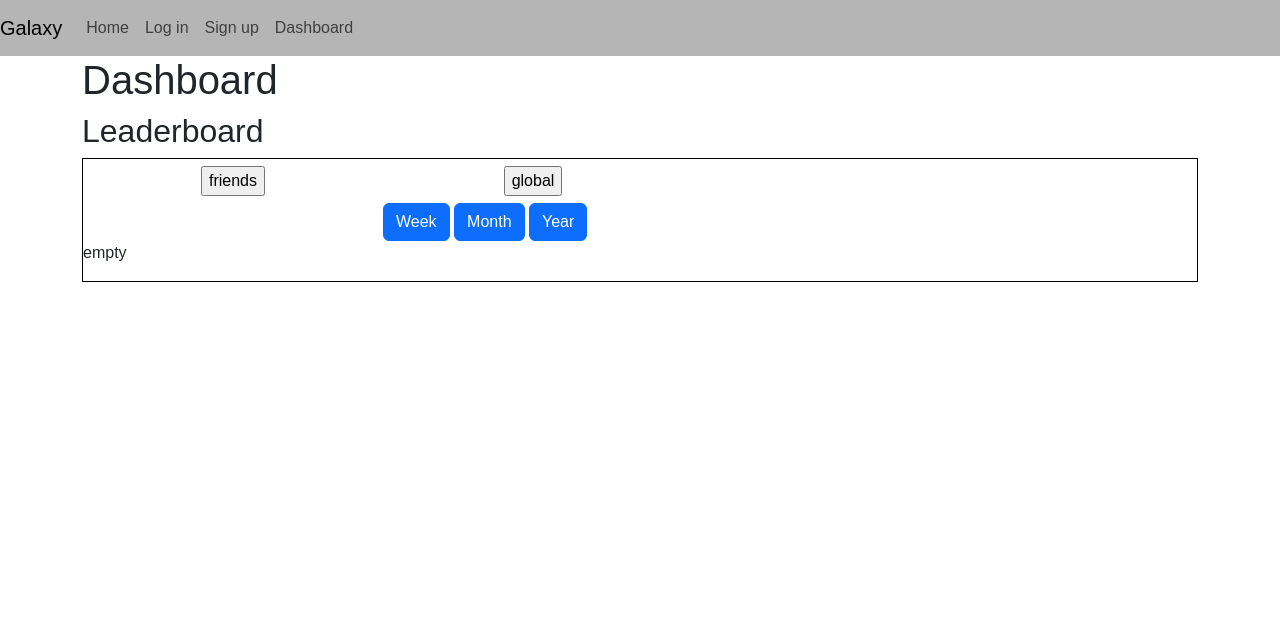
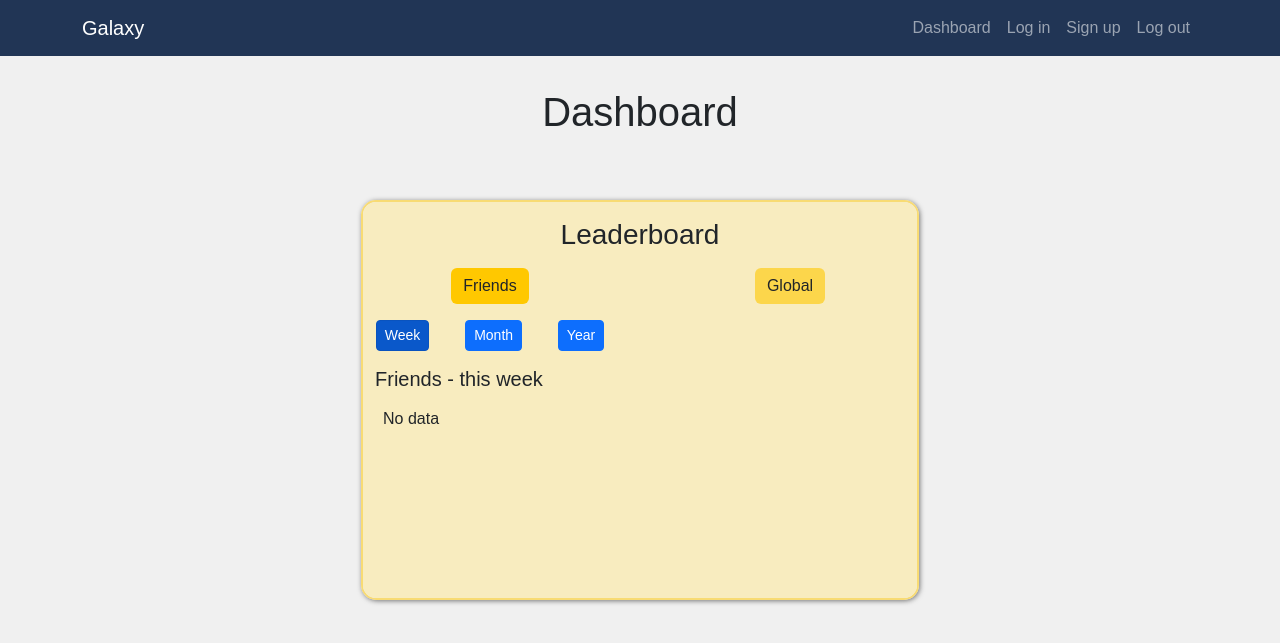
Before and after one commit to aysinakpinar/team_project_galaxy, a Flask app: page /dashboard in a window 1280 px wide. Shown: the top 643 px of the page. Run offline with Flask 3, Linux system fonts and the light colour scheme; the visitor is signed in with stand-in values (Sample User, id 1); parts of the project's set-up code (start-up, migrations or seed data) failed here and were passed over.

Commit message:
update(dashboard): update dashboard

```diff
--- a/templates/base.html
+++ b/templates/base.html
@@ -16,7 +16,15 @@
                 font-family: "Quicksand", sans-serif;
             }
             .base-navbar {
-                background-color: rgb(181, 181, 181);
+                /* background-color: #3e54ac; */
+                /* background-color: #053b50; */
+                background-color: #213555;
+            }
+            body {
+                margin-top: 5rem;
+                /* background-color: #ecf2ff; */
+                /* background-color: #eeeeee; */
+                background-color: #f0f0f0;
             }
         </style>
 
@@ -24,13 +32,22 @@
         {% block styles %} {% endblock %}
     </head>
     <body>
-        <!-- navigation -->
-        <nav class="navbar navbar-expand-lg base-navbar">
+        <!-- navbar -->
+        <nav class="navbar navbar-expand-lg navbar-dark base-navbar fixed-top">
+            <div class="container">
                 <a class="navbar-brand" href="#">Galaxy</a>
-            <div class="collapse navbar-collapse">
-                <ul class="navbar-nav">
+                <button
+                    class="navbar-toggler"
+                    type="button"
+                    data-bs-toggle="collapse"
+                    data-bs-target="#navbarNav"
+                >
+                    <span class="navbar-toggler-icon"></span>
+                </button>
+                <div class="collapse navbar-collapse" id="navbarNav">
+                    <ul class="navbar-nav ms-auto">
                         <li class="nav-item">
-                        <a class="nav-link" href="/">Home</a>
+                            <a class="nav-link" href="/dashboard">Dashboard</a>
                         </li>
                         <li class="nav-item">
                             <a class="nav-link" href="/auth/login">Log in</a>
@@ -38,14 +55,22 @@
                         <li class="nav-item">
                             <a class="nav-link" href="/auth/signup">Sign up</a>
                         </li>
+                        {% if session["user_id"] %}
                         <li class="nav-item">
-                        <a class="nav-link" href="/dashboard">Dashboard</a>
+                            <a class="nav-link" href="/auth/logout">Log out</a>
                         </li>
+                        {% endif %}
                     </ul>
+                </div>
             </div>
         </nav>
 
         <!-- content  -->
         <main class="container">{% block content %} {% endblock %}</main>
+
+        <!-- bootstap js -->
+        <script src="https://cdn.jsdelivr.net/npm/bootstrap@5.3.0/dist/js/bootstrap.bundle.min.js"></script>
+
+        {% block javasript %}{% endblock %}
     </body>
 </html>
--- a/templates/dashboard.html
+++ b/templates/dashboard.html
@@ -2,21 +2,41 @@
 <!-- for your custom styles -->
 {% block styles %}
 <style>
+    .leaderboard-container {
+        width: 100%;
+    }
     .leaderboard {
-        border: 1px solid black;
+        width: 50%;
+        border-radius: 15px;
+        min-width: 450px;
+        height: 400px;
+        overflow: auto;
+        background-color:#f8ecbf;
+        box-shadow: 1px 1px 5px rgb(119, 119, 119);
+        border:2px solid #f8db73;
     }
     .leaderboard-form {
         width: 300px;
     }
+    .leaderboard-button {
+        border: none;
+        background-color: #ffc8009a;
+    }
+    .leaderboard-button.active, .leaderboard-button:hover  {
+        background-color: #ffc800;
+    }
+
 </style>
 
 {% endblock %}
 <!-- your html content in body -->
 {% block content %}
-<div>
-    <h1>Dashboard</h1>
-    <h2>Leaderboard</h2>
-    <div class="d-flex flex-column leaderboard">
+<div class="d-flex flex-column align-items-center mt-4">
+    <h1 class="mt-2">Dashboard</h1>
+    <!-- LEADERBOARD SECTION -------- START -->
+    <div class="leaderboard-container d-flex flex-column align-items-center mt-5">
+        <section class="leaderboard d-flex flex-column align-items-center mt-2">
+            <h3 class="my-3">Leaderboard</h3>
             <div class="d-flex">
                 <form
                     method="post"
@@ -26,28 +46,34 @@
                     <!-- CSRF Token  is required by the wtforms library -->
                     {{ form.hidden_tag() }}
                     <!-- button to friends -->
-                <div class="btn">{{ form.friends }}</div>
-                {% if not users_with_points and friends_with_points|length > 0
-                %}
+                    <div class="d-flex justify-content-center">
+                        <input
+                            class="btn leaderboard-button {% if friends_with_points %}active{% endif %}"
+                            type="submit"
+                            name="all_friends"
+                            value="Friends"
+                        />
+                    </div>
+                    {% if not users_with_points %}
                     <!-- monthly, yearly buttons -->
-                <div id="friends-buttons-container" class="d-flex">
+                    <div id="friends-buttons-container" class="d-flex justify-content-evenly my-3">
                         <input
                             type="submit"
                             name="friends_weekly"
                             value="Week"
-                        class="btn btn-primary {% if points_period=='weekly' %}active{% endif %}"
+                            class="btn btn-primary btn-sm {% if points_period=='week' %}active{% endif %}"
                         />
                         <input
                             type="submit"
                             name="friends_monthly"
                             value="Month"
-                        class="btn btn-primary {% if points_period=='monthly' %}active{% endif %}"
+                            class="btn btn-primary btn-sm {% if points_period=='month' %}active{% endif %}"
                         />
                         <input
                             type="submit"
                             name="friends_yearly"
                             value="Year"
-                        class="btn btn-primary {% if points_period=='yearly' %}active{% endif %}"
+                            class="btn btn-primary btn-sm {% if points_period=='year' %}active{% endif %}"
                         />
                         <input type="hidden" name="action" id="action" />
                     </div>
@@ -61,46 +87,86 @@
                     <!-- CSRF Token  is required by the wtforms library -->
                     {{ form.hidden_tag() }}
                     <!-- button to friends -->
-                <div class="btn">{{ form.all_users }}</div>
-                {% if not friends_with_points %}
+                    <div class="d-flex justify-content-center">
+                        <input
+                            class="btn leaderboard-button {% if users_with_points %}active{% endif %}"
+                            type="submit"
+                            name="all_users"
+                            value="Global"
+                        />
+                    </div>
+                    {% if users_with_points|length > 0 %}
                     <!-- show only if getting users_with_points from the blueprint -->
                     <!-- monthly, yearly buttons -->
-                <div id="global-buttons-container" class="d-flex;">
+                    <div id="global-buttons-container" class="d-flex justify-content-evenly my-3">
                         <input
                             type="submit"
                             name="all_users_weekly"
                             value="Week"
-                        class="btn btn-primary {% if points_period=='weekly' %}active{% endif %}"
+                            class="btn btn-primary btn-sm {% if points_period=='week' %}active{% endif %}"
                         />
                         <input
                             type="submit"
                             name="all_users_monthly"
                             value="Month"
-                        class="btn btn-primary {% if points_period=='monthly'%}active{% endif %}"
+                            class="btn btn-primary btn-sm {% if points_period=='month'%}active{% endif %}"
                         />
                         <input
                             type="submit"
                             name="all_users_yearly"
                             value="Year"
-                        class="btn btn-primary {% if points_period=='yearly' %}active{% endif %}"
+                            class="btn btn-primary btn-sm {% if points_period=='year' %}active{% endif %}"
                         />
                         <input type="hidden" name="action" id="action" />
                     </div>
                     {% endif %}
                 </form>
             </div>
+            <div class="container">
+                {% if users_with_points %}
+                <h5>Global - this {{ points_period }}</h5>
+                {% for user in users_with_points %}
+                <!-- if user id = 0 -->
+                {% if user[0] != 0 %}
                 <div>
-            <!-- user[2] - index 2 is weekly points / 3 is monthly points / 4 is yearly points -->
-            {% if users_with_points %} {% for user in users_with_points %}
                     <div class="d-flex p-2">
                         <p>{{ loop.index }}</p>
                         <p>{{ user[1] }}</p>
                         <p>{{ user[2] }}</p>
                     </div>
-            {% endfor %} {% else %}
-            <p>empty</p>
+                    {% else %}
+                    <!-- else display no data -->
+                    <div class="d-flex p-2">
+                        <p>No data</p>
+                    </div>
+                    {% endif %} {% endfor %}
+                </div>
+                {% endif %}
+            </div>
+            <div class="container">
+                {% if friends_with_points and not users_with_points %}
+                <h5>Friends - this {{ points_period }}</h5>
+                {% for friend in friends_with_points %}
+                <!-- if friend id = 0 -->
+                {% if friend[0] != 0 %}
+                <div>
+                    <div class="d-flex p-2">
+                        <p>{{ loop.index }}</p>
+                        <p>{{ friend[1] }}</p>
+                        <p>{{ friend[2] }}</p>
+                    </div>
+                    {% else %}
+                    <!-- else display no data -->
+                    <div class="d-flex p-2">
+                        <p>No data</p>
+                    </div>
+                    {% endif %} {% endfor %}
+                </div>
                 {% endif %}
             </div>
         </div>
+    </section>
+
+    <!-- LEADERBOARD SECTION ---- END -->
 </div>
 {% endblock %}
```
Also changed, not shown: blueprints/dashboard.py (+68 -38 lines), templates/signup.html (+2 -5 lines). Lines whose indentation alone changed are shown as unchanged.
